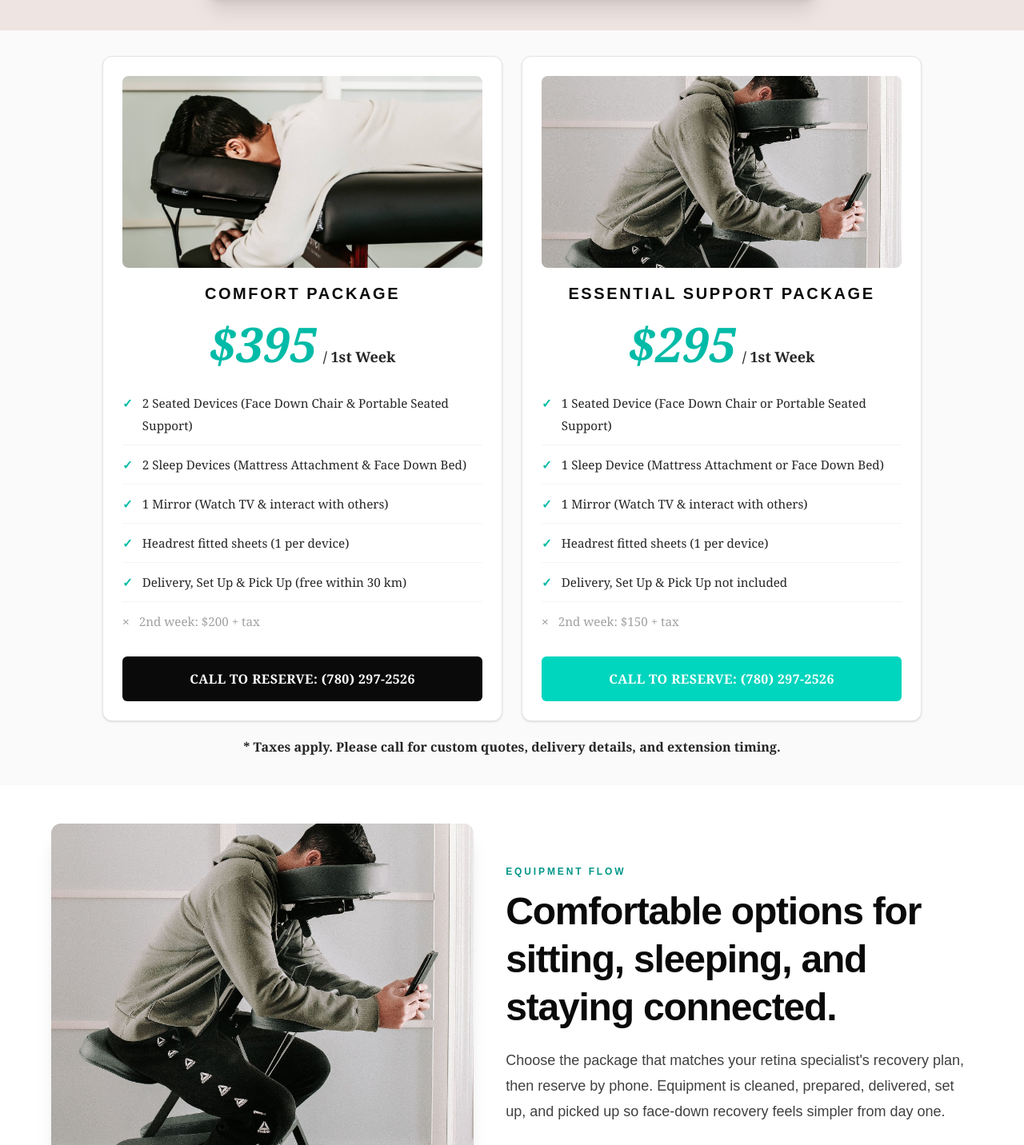
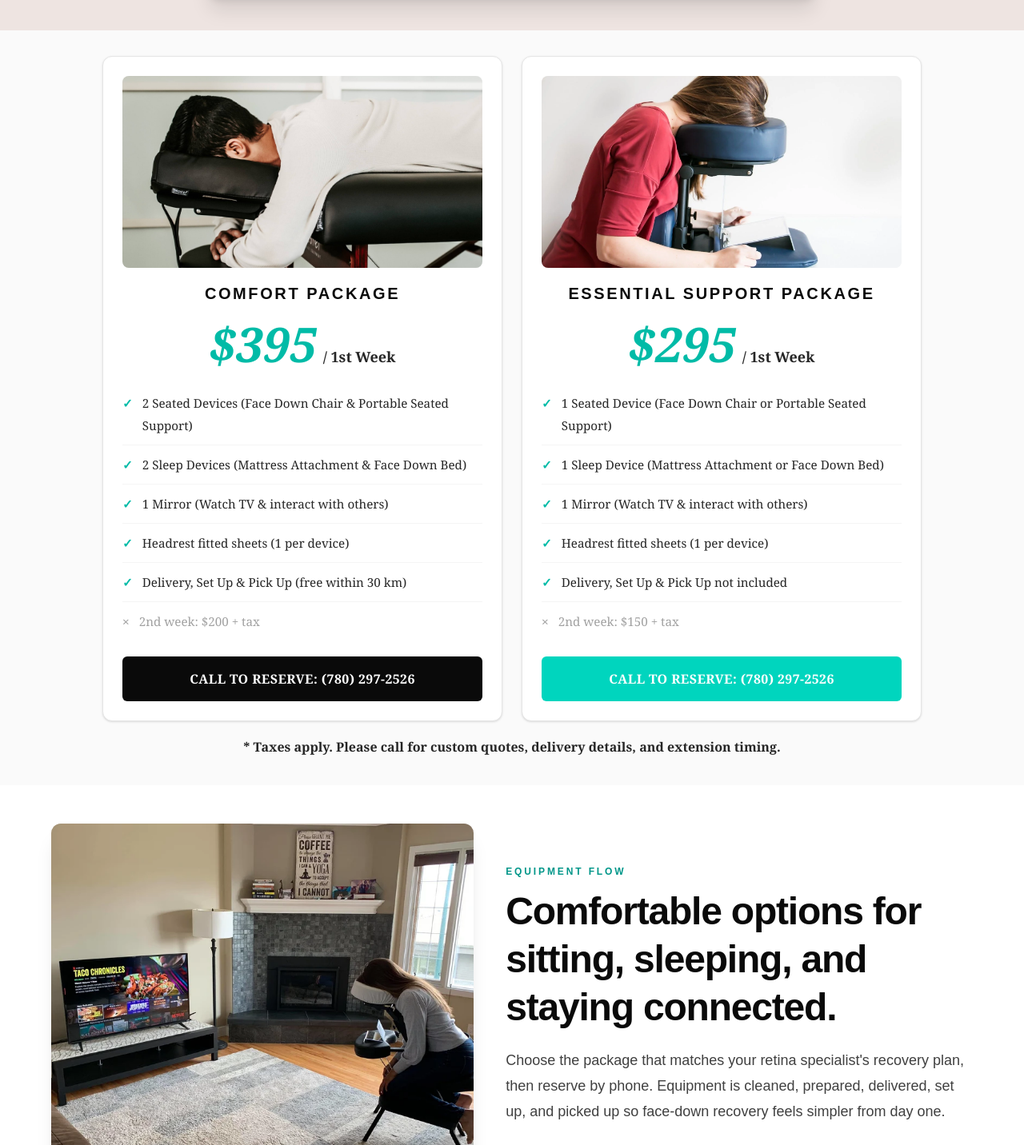
Before and after one commit to vitrectomyrentals/vitrectomy-healing, a Next.js app: page / in a window 1280 px wide. Shown: the part 998-2430 px from the top of the page at 80% size. Built offline with nearby package versions, Linux system fonts and the light colour scheme.

Commit message:
Update recovery equipment images

```diff
--- a/app/page.tsx
+++ b/app/page.tsx
@@ -35,9 +35,9 @@ const packages = [
     price: "$295",
     duration: "/ 1st Week",
     ctaTheme: "teal",
-    image: "/chair.jpg",
+    image: "/seated3.webp",
     imageAlt: "Face down chair included with the Essential Support Package",
-    imageClassName: "object-cover object-[center_25%]",
+    imageClassName: "object-cover object-[center_48%]",
     orderClassName: "order-2 lg:order-none",
     features: [
       "1 Seated Device (Face Down Chair or Portable Seated Support)",
@@ -229,7 +229,7 @@ export default function Home() {
         <div className="mx-auto grid max-w-6xl gap-10 lg:grid-cols-[0.95fr_1.05fr] lg:items-center">
           <div className="relative aspect-[1.04/1] overflow-hidden rounded-xl bg-neutral-100 shadow-xl shadow-neutral-950/10">
             <Image
-              src="/chair.jpg"
+              src="/seated2.webp"
               alt="Patient using a seated face down chair rental for retina surgery recovery"
               fill
               quality={92}
--- a/app/prices/page.tsx
+++ b/app/prices/page.tsx
@@ -37,9 +37,9 @@ const packages = [
     price: "$295",
     duration: "/ 1st Week",
     ctaTheme: "teal",
-    image: "/chair.jpg",
+    image: "/seated3.webp",
     imageAlt: "Face down chair included with the Essential Support Package",
-    imageClassName: "object-cover object-[center_25%]",
+    imageClassName: "object-cover object-[center_48%]",
     orderClassName: "order-2 lg:order-none",
     features: [
       "1 Seated Device (Face Down Chair or Portable Seated Support)",
```
